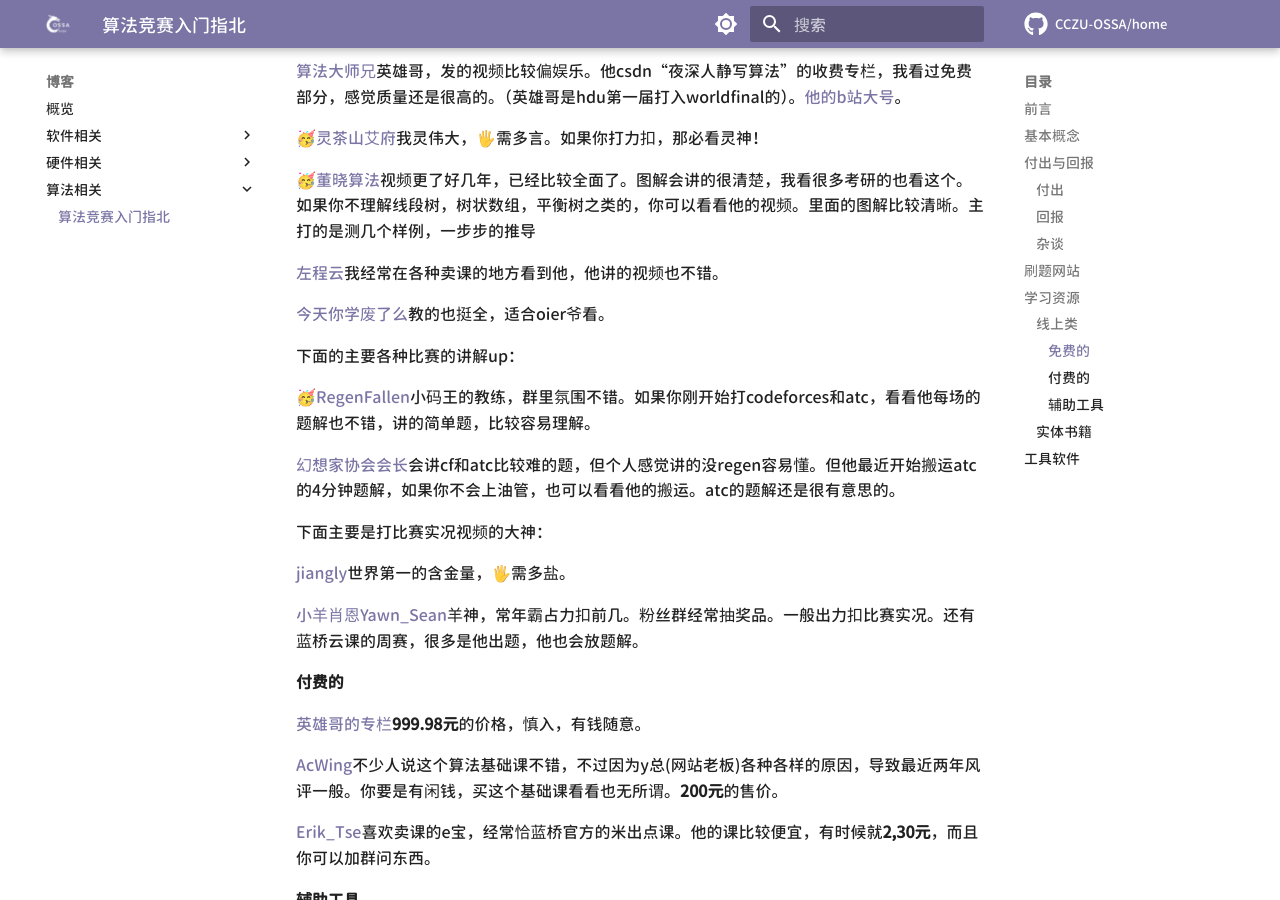
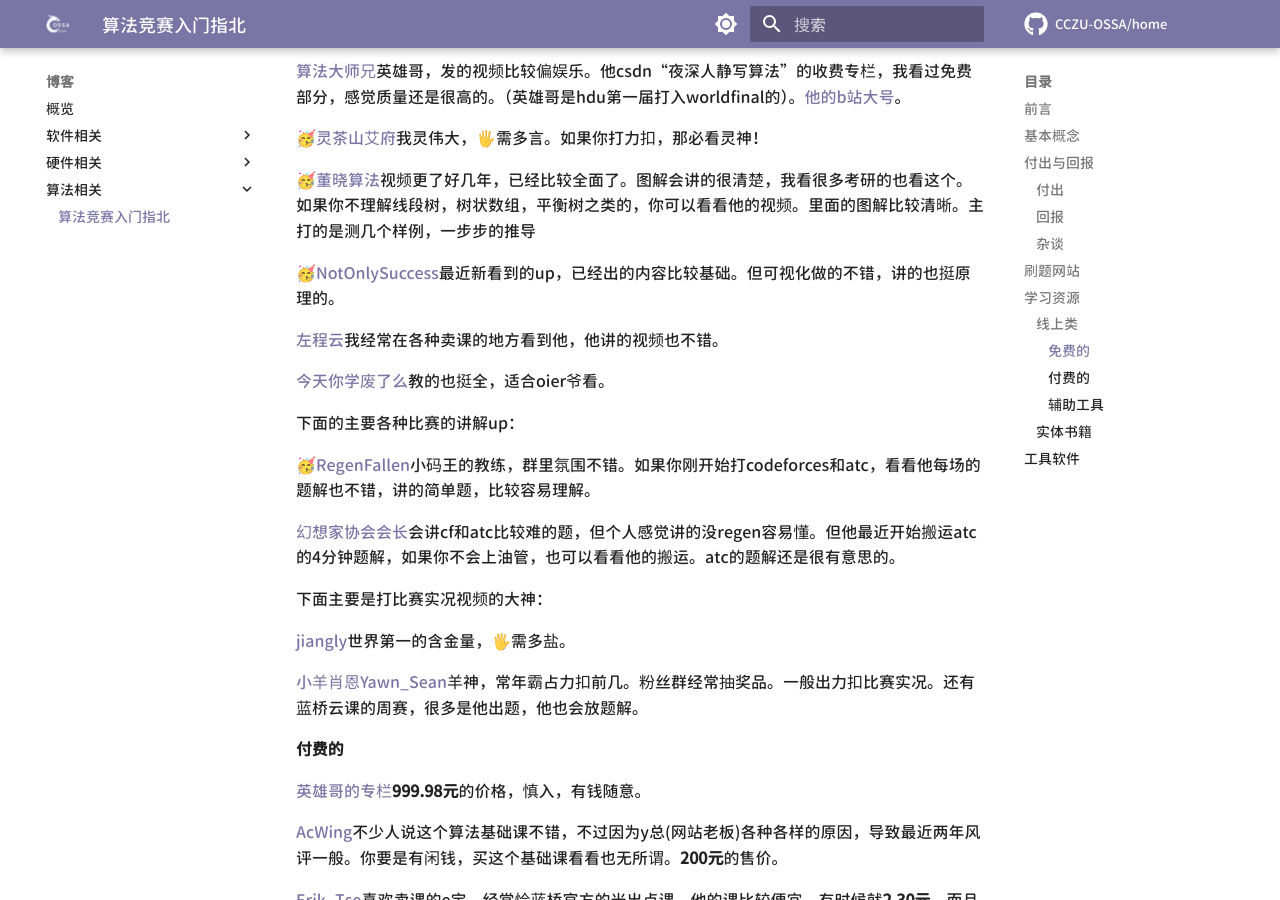
Before and after one commit to CCZU-OSSA/home, an MkDocs documentation site: the page built from docs/blog/algorithm/guide-to-algorithm-competitions.md, in a window 1280 px wide and 900 px high, scrolled down 4044 px. Built offline with MkDocs 1.6.1 and Material for MkDocs 9.7.7, drawn with Linux system fonts in a browser that asks for light colours; some web fonts are replaced; comment, search, counter and statistics services are not loaded.

Commit message:
Update guide-to-algorithm-competitions.md

```diff
--- a/docs/blog/algorithm/guide-to-algorithm-competitions.md
+++ b/docs/blog/algorithm/guide-to-algorithm-competitions.md
@@ -131,6 +131,8 @@ acmer指的是，参加XCPC系列比赛的选手。
 
 🥳[董晓算法](https://space.bilibili.com/517494241?spm_id_from=333.999.0.0)视频更了好几年，已经比较全面了。图解会讲的很清楚，我看很多考研的也看这个。如果你不理解线段树，树状数组，平衡树之类的，你可以看看他的视频。里面的图解比较清晰。主打的是测几个样例，一步步的推导
 
+🥳[NotOnlySuccess](https://space.bilibili.com/3546647317448859)最近新看到的up，已经出的内容比较基础。但可视化做的不错，讲的也挺原理的。
+
 [左程云](https://space.bilibili.com/8888480?spm_id_from=333.999.0.0)我经常在各种卖课的地方看到他，他讲的视频也不错。
 
 [今天你学废了么](https://space.bilibili.com/3461575069403560?spm_id_from=333.999.0.0)教的也挺全，适合oier爷看。
```
